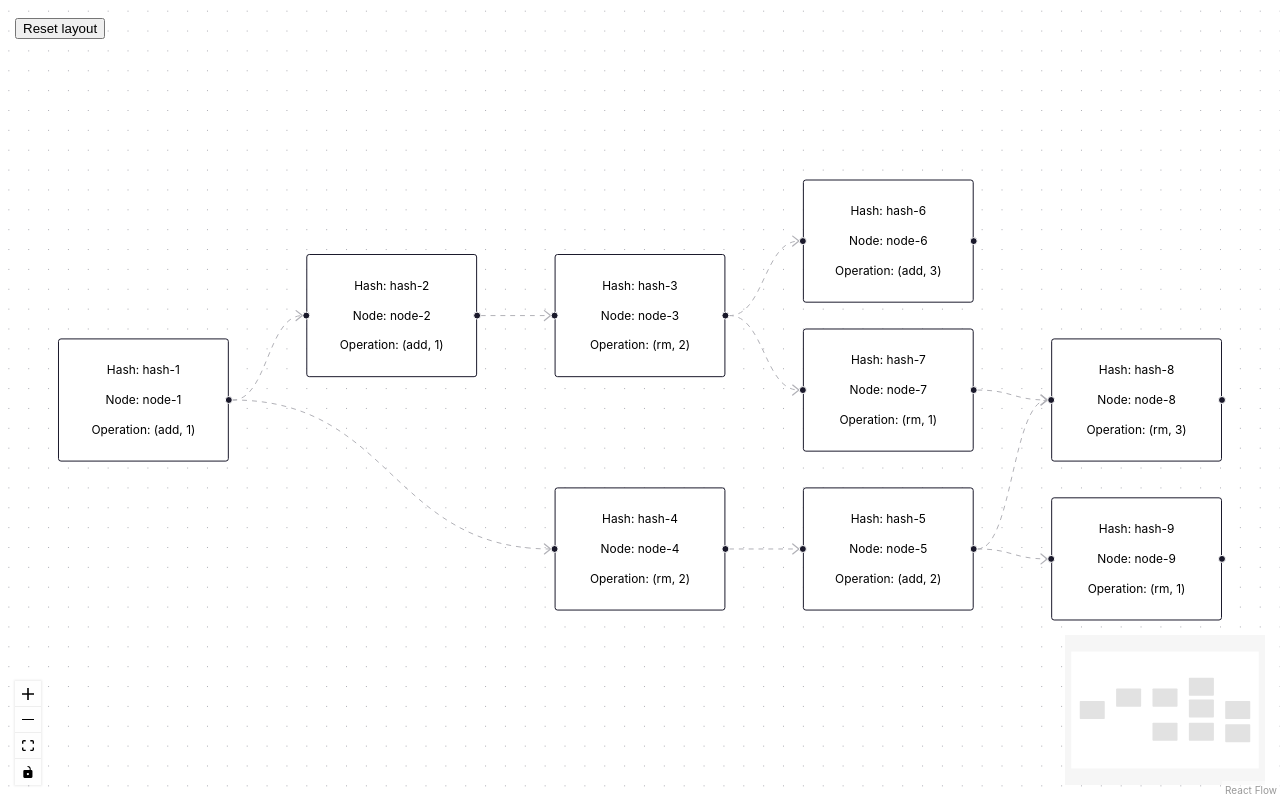
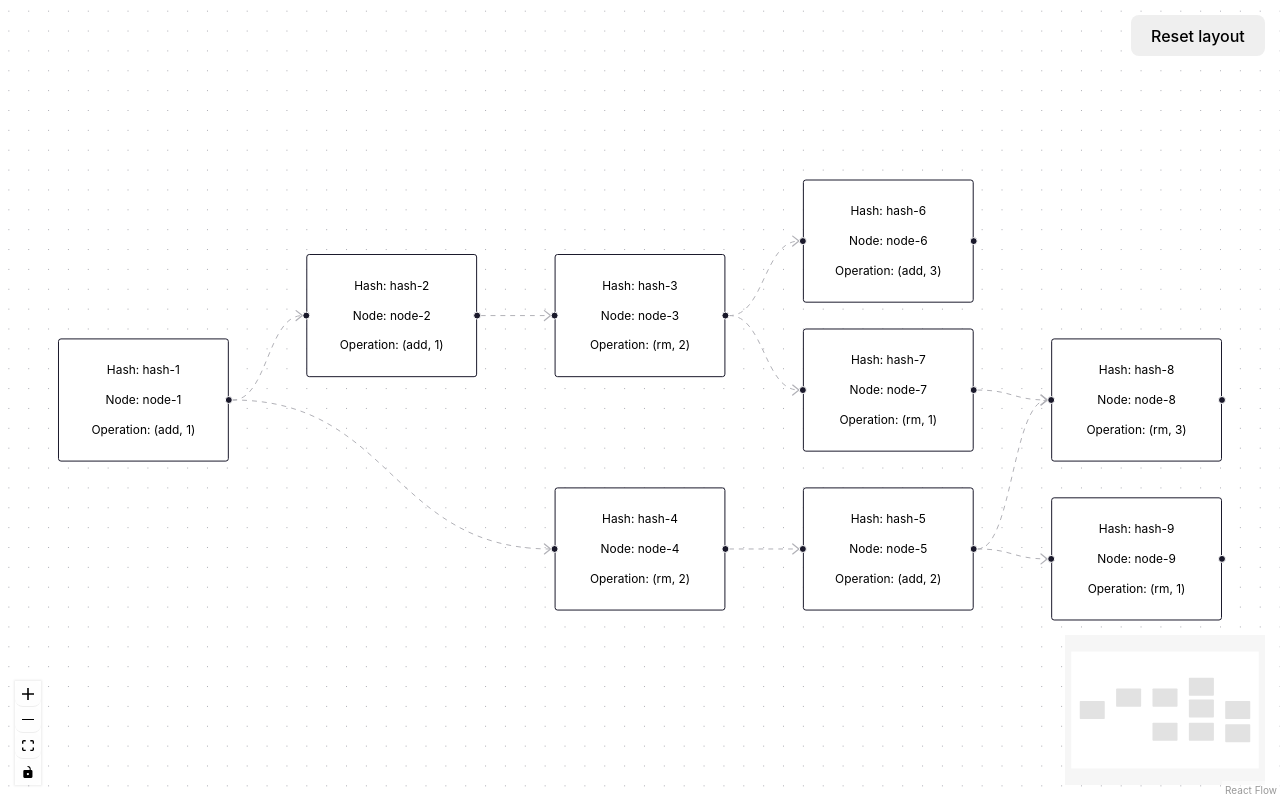
Before and after one commit to topology-gg/hg-viz, a React (Vite) app: page / in a window 1280 px wide. Built offline with nearby package versions, Linux system fonts and the light colour scheme.

Commit message:
chore: cleanup

```diff
--- a/src/App.tsx
+++ b/src/App.tsx
@@ -1,6 +1,5 @@
 import { useCallback, useEffect } from "react";
-import { TopologyNode } from "@topology-foundation/node";
-import type { TopologyObject } from "@topology-foundation/object";
+
 import {
 	ReactFlow,
 	Background,
@@ -14,7 +13,7 @@
 	MarkerType,
 	Panel,
 } from "@xyflow/react";
-import dagre, { layout } from "@dagrejs/dagre";
+import dagre from "@dagrejs/dagre";
 
 import "@xyflow/react/dist/style.css";
 
@@ -23,7 +22,6 @@
 import { initialEdges, edgeTypes } from "./edges";
 import { testData } from "./data-mock";
 import { VertexNode } from "./nodes/types";
-import { ColorCRO } from "./objects/color";
 
 const dagreGraph = new dagre.graphlib.Graph().setDefaultEdgeLabel(() => ({}));
 
@@ -126,7 +124,7 @@
 				onConnect={onConnect}
 				fitView
 			>
-				<Panel position="top-left">
+				<Panel position="top-right">
 					<button onClick={onLayout}>Reset layout</button>
 				</Panel>
 				<Background />
--- a/src/index.css
+++ b/src/index.css
@@ -19,3 +19,23 @@
 	height: 40px;
 	width: 300px;
 }
+
+button {
+	border-radius: 8px;
+	border: 1px solid transparent;
+	padding: 0.6em 1.2em;
+	font-size: 1em;
+	font-weight: 500;
+	font-family: inherit;
+	cursor: pointer;
+	transition: border-color 0.25s;
+}
+
+button:hover {
+	border-color: #646cff;
+}
+
+button:focus,
+button:focus-visible {
+	outline: 4px auto -webkit-focus-ring-color;
+}
```
